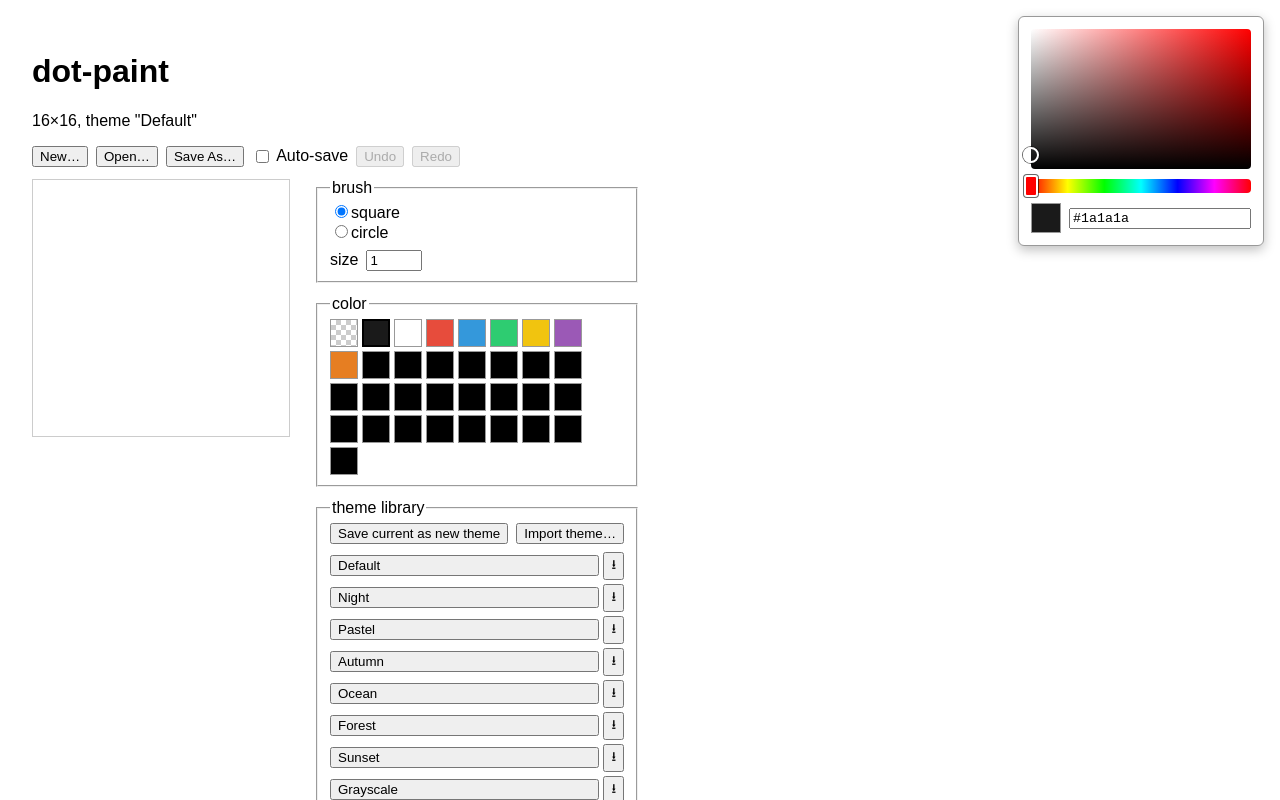
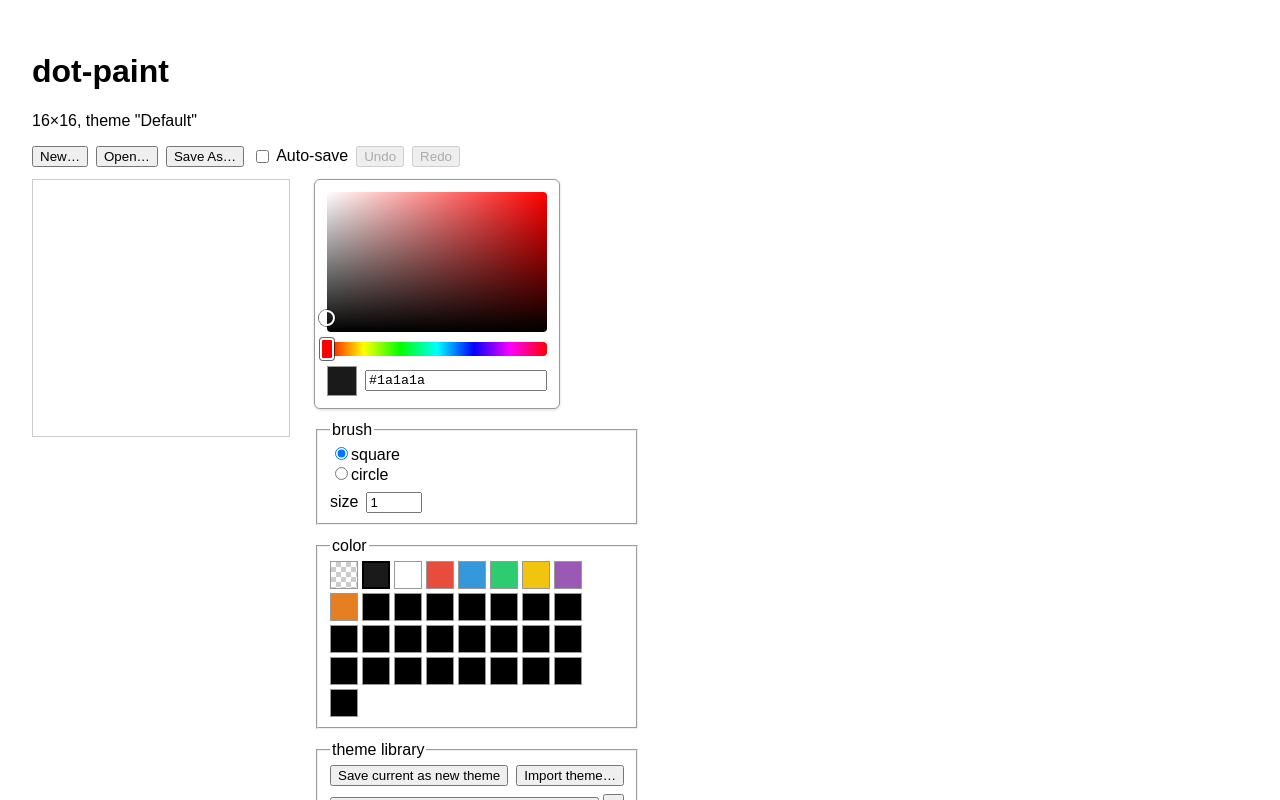
Before and after one commit to jiebanh/dot-paint, a React (Vite) app in the folder packages/web/: page / in a window 1280 px wide. Shown: the top 800 px of the page. Built offline with nearby package versions, Linux system fonts and the light colour scheme.

Commit message:
chore: change ColorPickerPanel position

```diff
--- a/packages/web/src/App.tsx
+++ b/packages/web/src/App.tsx
@@ -73,16 +73,6 @@ export function App() {
 
   return (
     <main style={{ fontFamily: "sans-serif", padding: 24 }}>
-      <ColorPickerPanel
-        paletteIndex={tool.paletteIndex}
-        color={state.theme.colors[tool.paletteIndex]}
-        disabled={tool.paletteIndex === TRANSPARENT_INDEX}
-        onPreview={(color) => setColorPreview({ paletteIndex: tool.paletteIndex, color })}
-        onCommit={(color) => {
-          doc.setThemeColor(tool.paletteIndex, color);
-          setColorPreview(null);
-        }}
-      />
       <h1>dot-paint</h1>
       <p>
         {state.width}×{state.height}, theme "{state.theme.name}"
@@ -98,6 +88,17 @@ export function App() {
         <Canvas document={doc} tool={tool} colorPreview={colorPreview} />
 
         <div style={{ display: "flex", flexDirection: "column", gap: 12 }}>
+          <ColorPickerPanel
+            paletteIndex={tool.paletteIndex}
+            color={state.theme.colors[tool.paletteIndex]}
+            disabled={tool.paletteIndex === TRANSPARENT_INDEX}
+            onPreview={(color) => setColorPreview({ paletteIndex: tool.paletteIndex, color })}
+            onCommit={(color) => {
+              doc.setThemeColor(tool.paletteIndex, color);
+              setColorPreview(null);
+            }}
+          />
+
           <fieldset>
             <legend>brush</legend>
             {(["square", "circle"] as BrushShape[]).map((shape) => (
--- a/packages/web/src/components/ColorPickerPanel.tsx
+++ b/packages/web/src/components/ColorPickerPanel.tsx
@@ -68,24 +68,21 @@ function isValidHex(value: string): boolean {
 }
 
 const PANEL_STYLE: React.CSSProperties = {
-  position: "fixed",
-  top: 16,
-  right: 16,
   width: 220,
   padding: 12,
   background: "#fff",
   color: "#111",
   border: "1px solid #999",
   borderRadius: 6,
-  boxShadow: "0 4px 12px rgba(0,0,0,0.25)",
+  boxShadow: "0 1px 3px rgba(0,0,0,0.15)",
   display: "flex",
   flexDirection: "column",
   gap: 10,
-  zIndex: 1000,
 };
 
 /**
- * Always docked at the top right, always editing whatever palette index is
+ * Docked inline above the brush controls (was fixed to the top right of the
+ * viewport; moved in-flow for now), always editing whatever palette index is
  * currently selected for painting - no separate open/close step, no Escape
  * handling (both were reported as unintuitive/annoying: issue #15 plus
  * follow-up feedback). A drag on the square/slider previews live and commits
```
